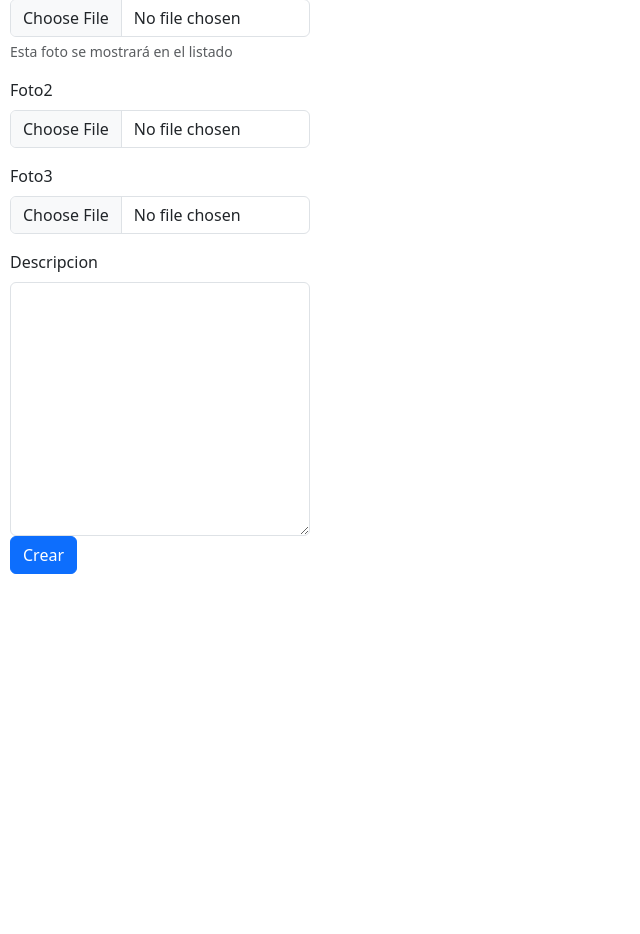
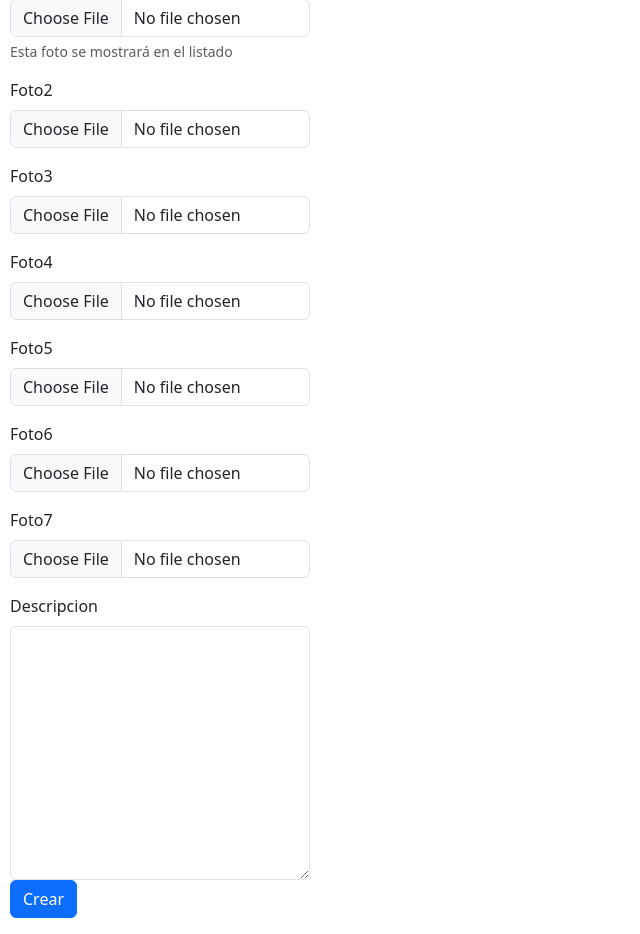
Before and after one commit to EbanSnt/Taller_Crud, a Django app: page /home/new_ticket in a window 1280 px wide. Shown: the part 852-1786 px from the top of the page, without its empty margins (0-640 px from the left). Before the commit the page ends 1426 px from the top, so only its background shows below. Run offline with Django 5.2, Linux system fonts and the light colour scheme; data that the repository does not hold is empty.

Commit message:
fotos
Ahora se pueden subir 7 fotos en la clase de Tickets

```diff
--- a/main/models.py
+++ b/main/models.py
@@ -19,6 +19,10 @@ class Tickets(models.Model):
     product_image1 = models.ImageField(upload_to="products_images/")
     product_image2 = models.ImageField(upload_to="products_images/")
     product_image3 = models.ImageField(upload_to="products_images/")
+    product_image4 = models.ImageField(upload_to="products_images/")
+    product_image5 = models.ImageField(upload_to="products_images/")
+    product_image6 = models.ImageField(upload_to="products_images/")
+    product_image7 = models.ImageField(upload_to="products_images/")
     description = models.CharField(max_length=300)
     local = models.BooleanField(default=True)
 
--- a/main/views.py
+++ b/main/views.py
@@ -45,9 +45,13 @@ def create_ticket(request):
         product_image1 = request.FILES.get("product_image1")
         product_image2 = request.FILES.get("product_image2")
         product_image3 = request.FILES.get("product_image3")
+        product_image4 = request.FILES.get("product_image4")
+        product_image5 = request.FILES.get("product_image5")
+        product_image6 = request.FILES.get("product_image6")
+        product_image7 = request.FILES.get("product_image7")
         description = request.POST["description"]
         #Se crea el nuevo presupuesto
-        Tickets.objects.create(date=date,ticket_number=ticket_number,customer_id=customer,product=product,trademark=trademark,version=version,serial_number=serial_number,failure=failure,product_image1=product_image1,product_image2=product_image2,product_image3=product_image3,description=description)
+        Tickets.objects.create(date=date,ticket_number=ticket_number,customer_id=customer,product=product,trademark=trademark,version=version,serial_number=serial_number,failure=failure,product_image1=product_image1,product_image2=product_image2,product_image3=product_image3,product_image4=product_image4,product_image5=product_image5,product_image6=product_image6,product_image7=product_image7,description=description)
         return redirect("all_tickets")
     else:
         context = {"customers":customers}
--- a/templates/new_ticket.html
+++ b/templates/new_ticket.html
@@ -69,6 +69,28 @@
       <input type="file" class="form-control" aria-describedby="emailHelp" name="product_image3">
     </div>
 
+  <div class="mb-3">
+      <label class="form-label">Foto4</label>
+      <input type="file" class="form-control" aria-describedby="emailHelp" name="product_image4">
+    </div>
+
+
+    <div class="mb-3">
+      <label class="form-label">Foto5</label>
+      <input type="file" class="form-control" aria-describedby="emailHelp" name="product_image5">
+    </div>
+
+
+    <div class="mb-3">
+      <label class="form-label">Foto6</label>
+      <input type="file" class="form-control" aria-describedby="emailHelp" name="product_image6">
+    </div>
+
+    <div class="mb-3">
+      <label class="form-label">Foto7</label>
+      <input type="file" class="form-control" aria-describedby="emailHelp" name="product_image7">
+    </div>
+
     <div class="mb-3">
       <label class="form-label">Descripcion</label>
       <textarea type="text" class="form-control" aria-describedby="emailHelp" name="description"
```
Also changed, not shown: templates/update_ticket.html (+19 -0 lines).
